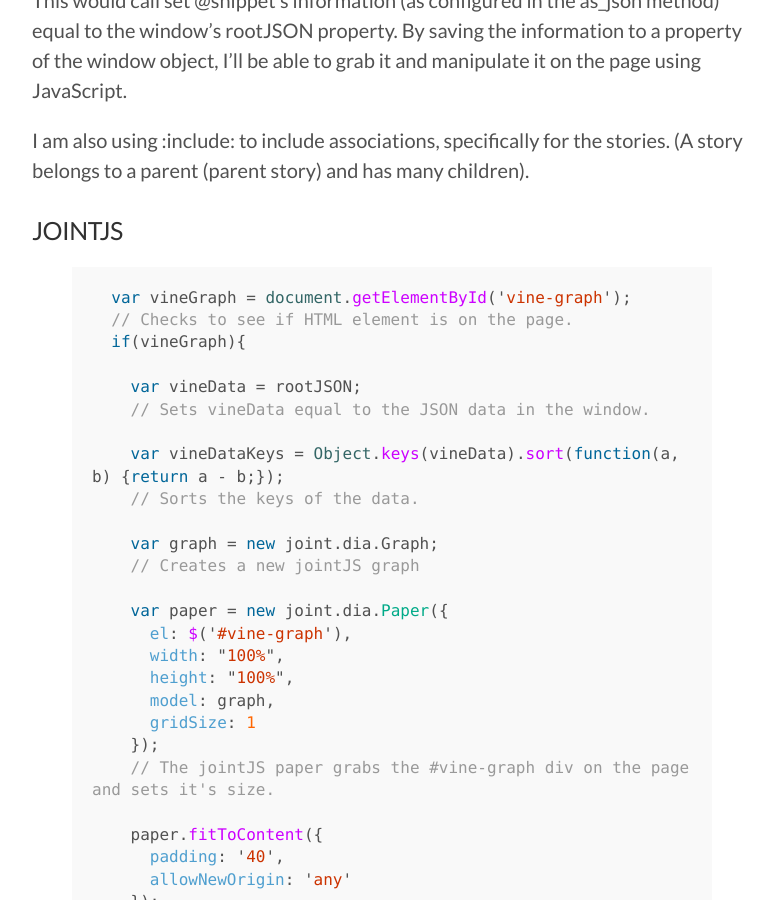
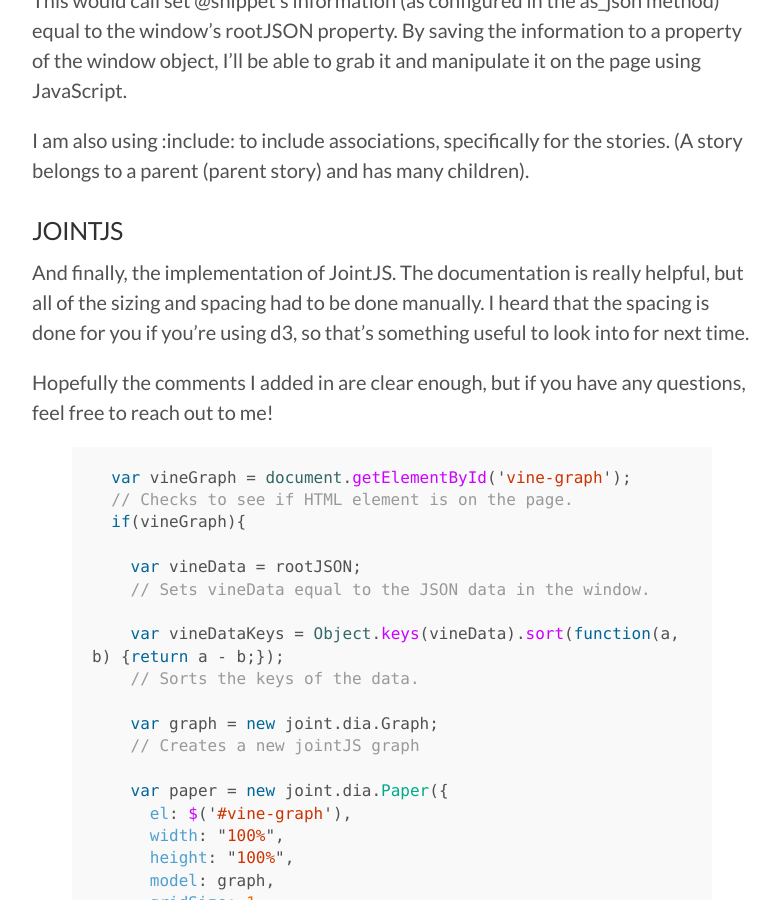
Before and after one commit to mxngyn/blog, a Jekyll site: the page built from _posts/2015-03-24-jointjs.md, in a window 1280 px wide and 900 px high, scrolled down 1676 px. Shown: the whole window, without its empty margins (248-1028 px from the left). Built offline with Jekyll 4.4.1, drawn with Linux system fonts in a browser that asks for light colours; Markdown is read by kramdown in place of the engine named in the settings.

Commit message:
Add final paragraph

```diff
--- a/_posts/2015-03-24-jointjs.md
+++ b/_posts/2015-03-24-jointjs.md
@@ -59,6 +59,10 @@ This would call set @snippet's information (as configured in the as_json method)
 I am also using :include: to include associations, specifically for the stories. (A story belongs to a parent (parent story) and has many children).
 
 ### JOINTJS
+
+And finally, the implementation of JointJS. The documentation is really helpful, but all of the sizing and spacing had to be done manually. I heard that the spacing is done for you if you're using d3, so that's something useful to look into for next time.
+
+Hopefully the comments I added in are clear enough, but if you have any questions, feel free to reach out to me!
 
 {% highlight js %}
   var vineGraph = document.getElementById('vine-graph');
```
